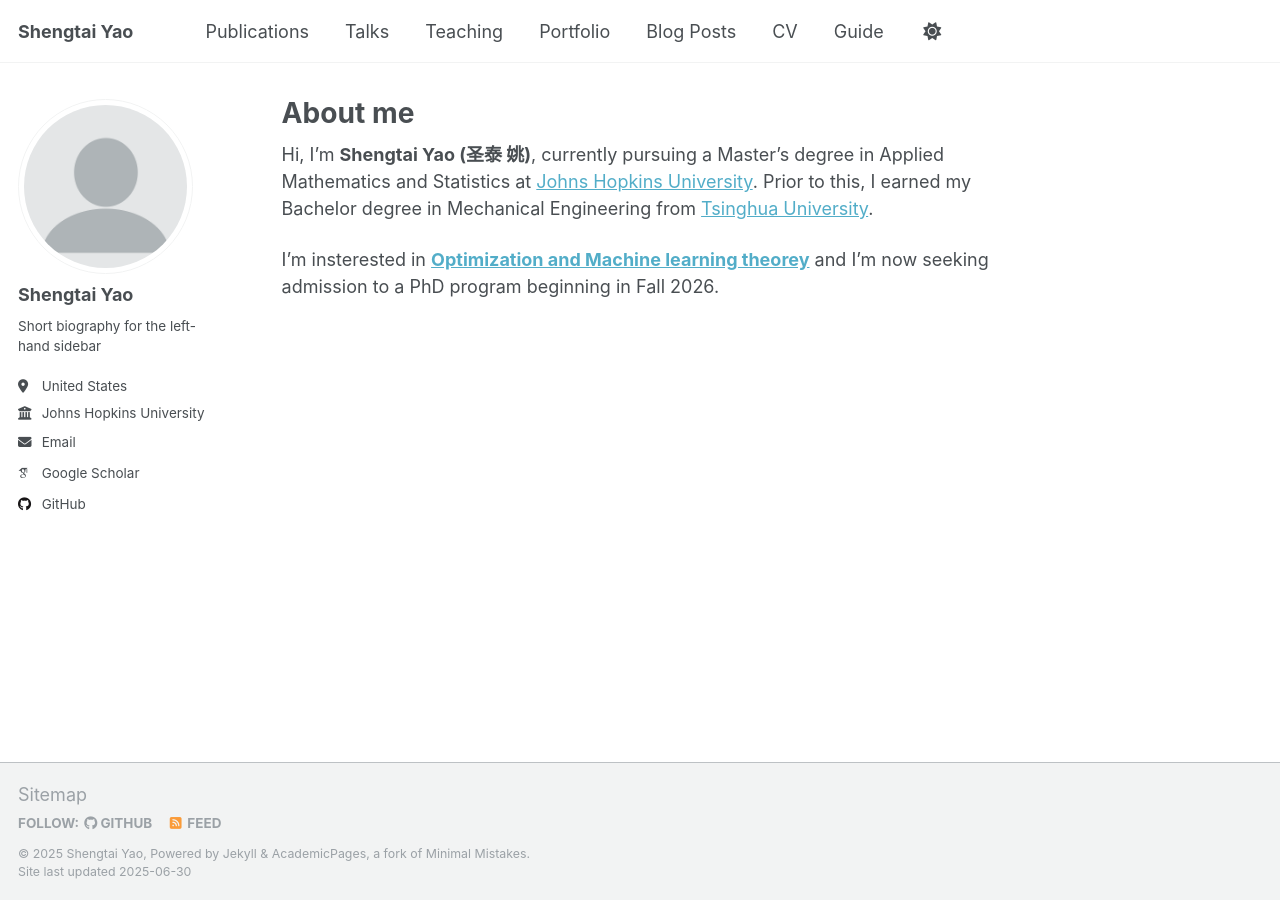
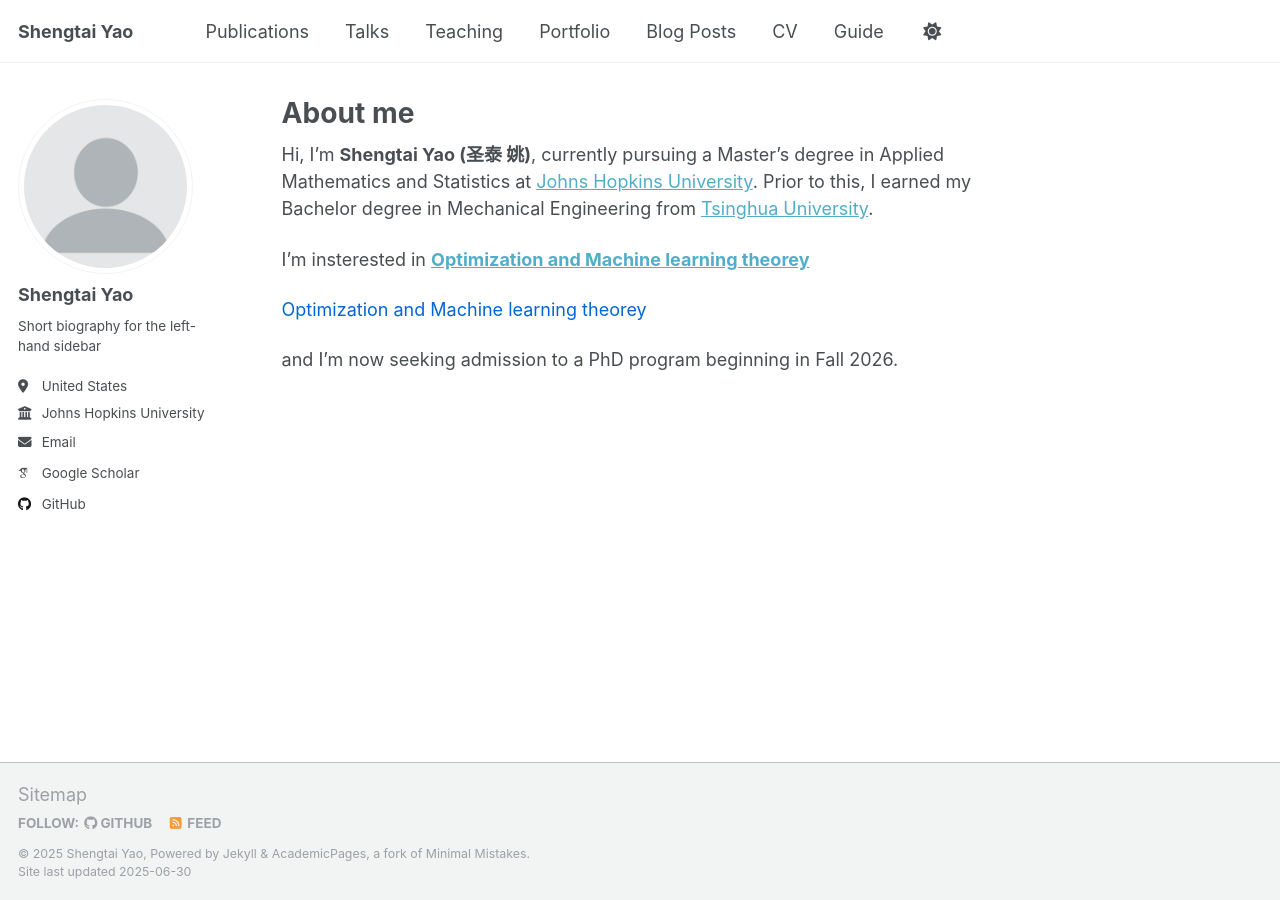
Before and after one commit to Yaoshengtai/Yaoshengtai.github.io, a Jekyll site: the page built from _pages/about.md, in a window 1280 px wide. Built offline with Jekyll 4.4.1, drawn with Linux system fonts in a browser that asks for light colours; some web fonts are replaced; a script that is not in the unit is left out.

Commit message:
Update about.md

```diff
--- a/_pages/about.md
+++ b/_pages/about.md
@@ -9,4 +9,10 @@
 
 Hi, I'm **Shengtai Yao (圣泰 姚)**, currently pursuing a Master’s degree in Applied Mathematics and Statistics at [Johns Hopkins University](https://www.jhu.edu/). Prior to this, I earned my Bachelor degree in Mechanical Engineering from [Tsinghua University](https://www.tsinghua.edu.cn/en/).
 
-I'm insterested in [**Optimization and Machine learning theorey**](#) and I'm now seeking admission to a PhD program beginning in Fall 2026.
+I'm insterested in [**Optimization and Machine learning theorey**](#)
+
+<a href="#" style="color: #0366d6; text-decoration: none; cursor: default;">
+Optimization and Machine learning theorey
+</a>
+
+and I'm now seeking admission to a PhD program beginning in Fall 2026.
```
